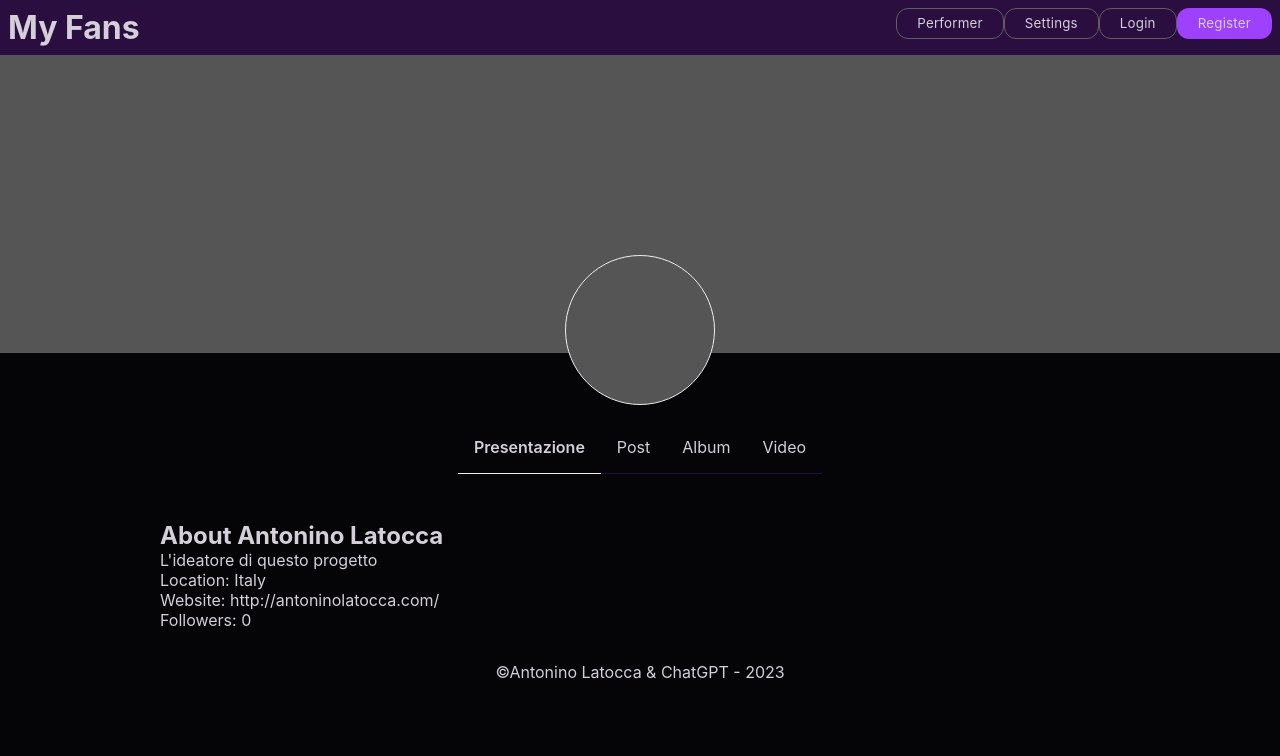
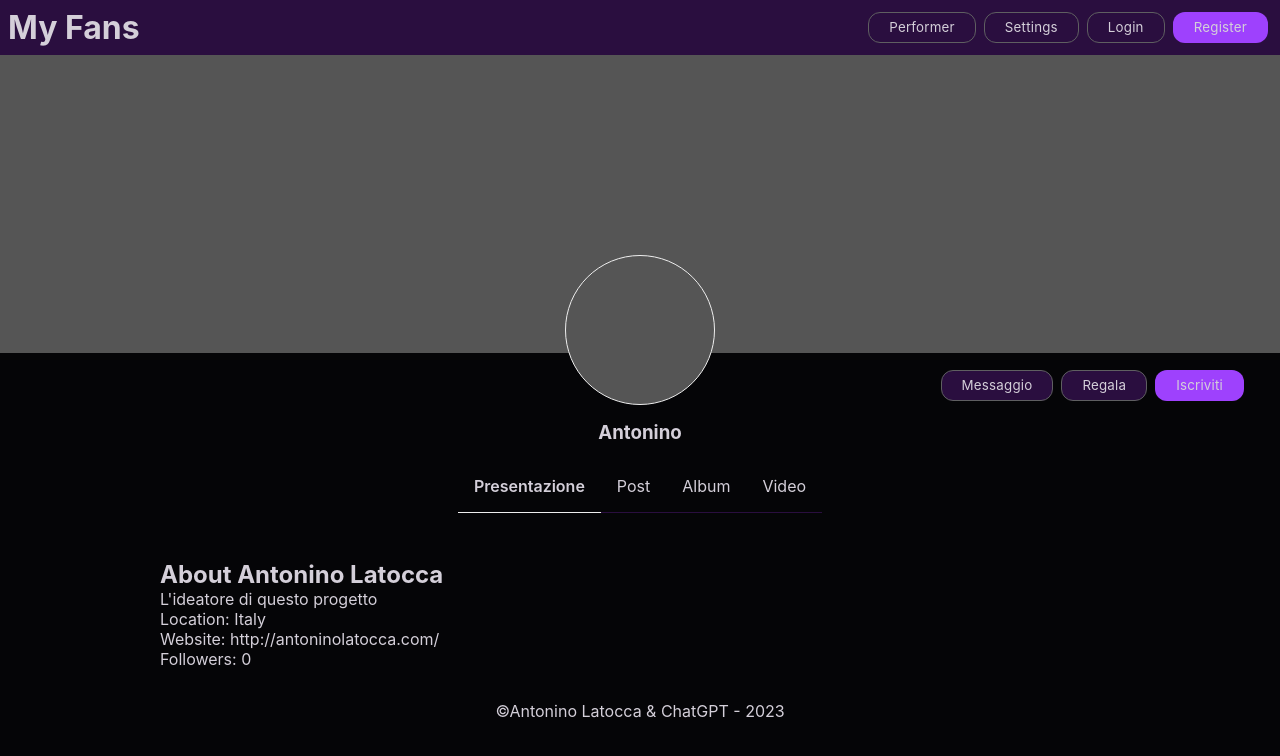
Before and after one commit to antoninolatocca/my-fans, a React (Create React App) app: page /performers/1 in a window 1280 px wide. Shown: the top 756 px of the page. Built offline with nearby package versions, Linux system fonts and the light colour scheme.

Commit message:
Name and buttons in performer profile

```diff
--- a/src/App.css
+++ b/src/App.css
@@ -93,6 +93,7 @@ button {
   outline: 0;
   overflow: hidden;
   padding: 0 20px;
+  margin: 0.25rem;
   text-align: center;
   text-decoration: none;
   text-overflow: ellipsis;
--- a/src/components/auth/LoginForm.js
+++ b/src/components/auth/LoginForm.js
@@ -41,9 +41,11 @@ const LoginForm = () => {
             required
           />
         </div>
-        <button type="submit" className="dark-button">
-          Accedi
-        </button>
+        <div className="text-center">
+          <button type="submit" className="dark-button">
+            Accedi
+          </button>
+        </div>
       </form>
     </div>
   );
--- a/src/components/auth/RegisterForm.js
+++ b/src/components/auth/RegisterForm.js
@@ -96,7 +96,9 @@ const RegisterForm = ({isHome = false}) => {
           <input type='checkbox' required /> I accept the Terms and Conditions
           and Privacy Policy
         </div>
-        <button type='submit' className='dark-button' value='Register'>Register</button>
+        <div className="text-center">
+          <button type='submit' className='dark-button' value='Register'>Register</button>
+        </div>
       </form>
       <div className='text-center'>
         <p>
--- a/src/components/performerProfile/PerformerProfile.css
+++ b/src/components/performerProfile/PerformerProfile.css
@@ -29,3 +29,14 @@
     bottom: 0;
     transform: translate(-50%);
 }
+
+.performer-page-header .performer-page-header-buttons {
+    position: absolute;
+    right: 2rem;
+    bottom: 0;
+}
+
+.performer-page-subheader {
+    width: 80%;
+    margin: 1rem auto;
+}
--- a/src/components/performerProfile/PerformerProfileHeader.js
+++ b/src/components/performerProfile/PerformerProfileHeader.js
@@ -1,5 +1,6 @@
 import React from 'react';
 import {useParams} from 'react-router-dom';
+import { Link } from 'react-router-dom';
 
 const PerformerProfileHeader = () => {
 
@@ -7,9 +8,19 @@ const PerformerProfileHeader = () => {
   const performerId = id;
 
   return (
-    <div className='performer-page-header'>
-      <div className='performer-page-header-cover'></div>
-      <div className='performer-page-header-avatar'></div>
+    <div>
+      <div className='performer-page-header'>
+        <div className='performer-page-header-cover'></div>
+        <div className='performer-page-header-avatar'></div>
+        <div className='performer-page-header-buttons'>
+          <Link to="/"><button className='dark-button'>Messaggio</button></Link>
+          <Link to="/"><button className='dark-button'>Regala</button></Link>
+          <Link to="/"><button className='light-button'>Iscriviti</button></Link>
+        </div>
+      </div>
+      <div className='performer-page-subheader'>
+        <h3 className='text-center'>Antonino</h3>
+      </div>
     </div>
   );
 };
```
